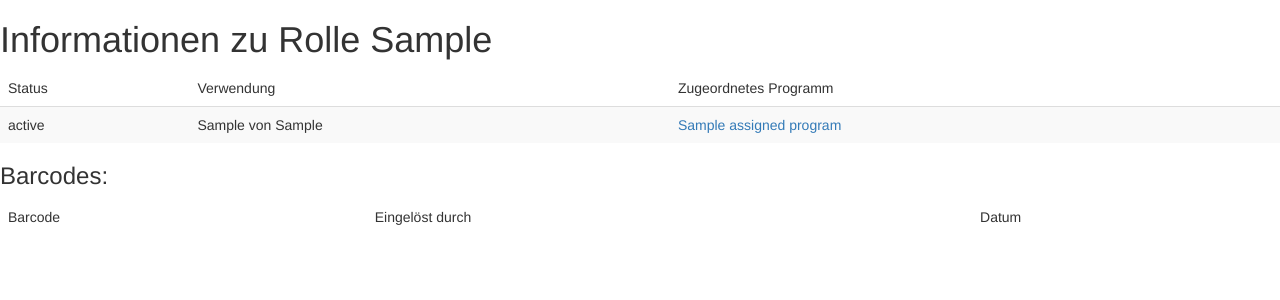
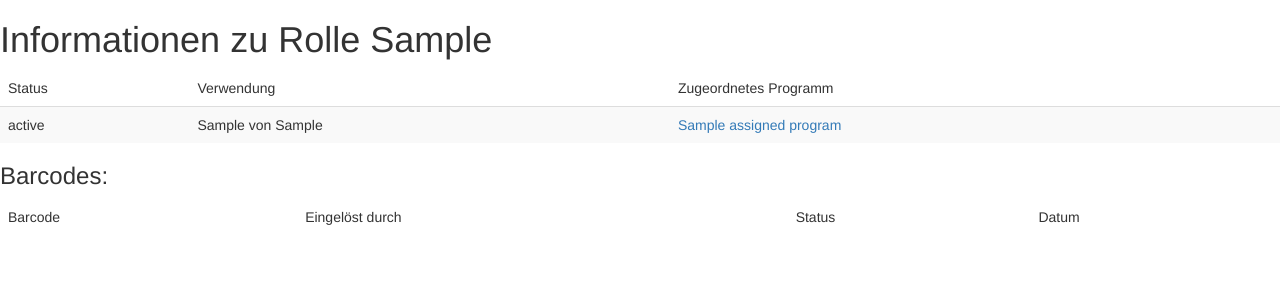
Before and after one commit to olafguesswhapp/QPoints, a Node project: template views/reels/detail.handlebars in a window 1280 px wide. Shown: the part 52-352 px from the top of the page. Run offline with Node 20 templates, Linux system fonts and the light colour scheme; the template is opened without the code that fills it: most values are stand-ins (such as "Sample title", 1, 10 or a date in 2020); some libraries are stand-ins or nearby versions.

Commit message:
Modified View Show Reel Retail to include the status of each Code

```diff
--- a/views/reels/detail.handlebars
+++ b/views/reels/detail.handlebars
@@ -20,6 +20,7 @@
 		<tr>
 			<td>Barcode</td>
 			<td>Eingelöst durch</td>
+			<td>Status</td>
 			<td>Datum</td>
 		</tr>
 	</thead>
@@ -28,6 +29,7 @@
 		<tr class='clickableRow'> <!-- onclick="window.document.location='/customer/{{nr}}';"-->
 			<td>{{rCode}}</td>
 			<td>{{#if cStatus}}{{consumer.firstName}}{{/if}}</td>
+			<td>{{#if cStatus}}{{cStatus}}{{/if}}</td>
 			<td>{{#if cStatus}}{{updated}}{{/if}}</td>
 		{{/codes}}
 	</tbody>
```
